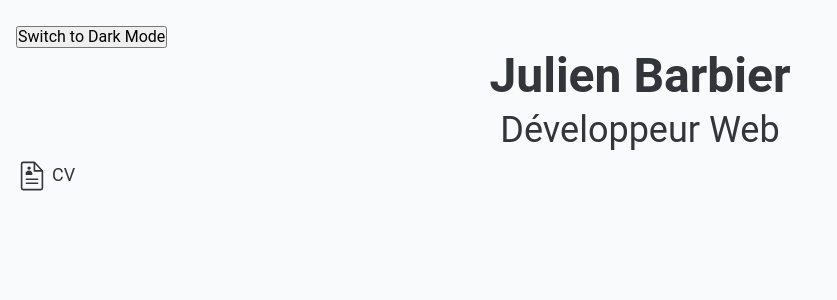
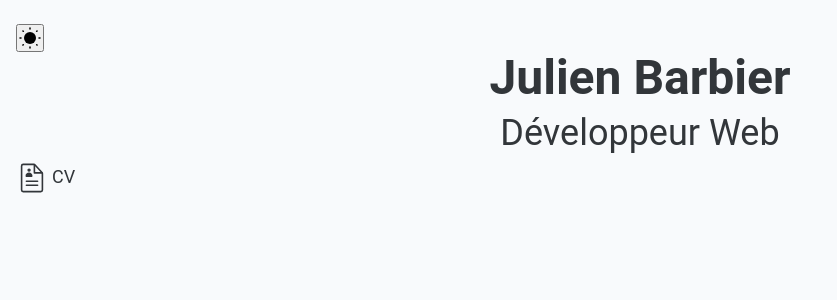
Before and after one commit to Julien-Ba/portfolio, a React (Vite) app in the folder portfolio/: page /#/ in a window 1280 px wide. Shown: the top 300 px of the page, without its empty margins (0-837 px from the left). Built offline with nearby package versions, Linux system fonts and the light colour scheme.

Commit message:
feat(theme): button icon & animation

```diff
--- a/portfolio/src/App.scss
+++ b/portfolio/src/App.scss
@@ -1,6 +1,7 @@
 @use '@/style/reset';
 @use '@/style/breakpoints';
 @use '@/style/colors';
+@use '@/style/animations';
 
 :root {
     background-color: colors.$bg-primary;
--- a/portfolio/src/components/header/Header.tsx
+++ b/portfolio/src/components/header/Header.tsx
@@ -1,10 +1,13 @@
 import './header.scss';
 import { useThemeStore } from '@/store/themeStore';
+import { ThemeIcon } from '@/components/icons';
 
 export default function Header() {
-    const { theme, toggleTheme } = useThemeStore();
+    const { toggleTheme } = useThemeStore();
 
     return (
-        <button onClick={toggleTheme}>Switch to {theme === 'light' ? 'Dark' : 'Light'} Mode</button>
+        <button onClick={toggleTheme}>
+            <ThemeIcon />
+        </button>
     );
 }
--- /dev/null
+++ b/portfolio/src/components/icons/ThemeIcon.tsx
@@ -0,0 +1,112 @@
+import { SVGProps } from 'react';
+import { useThemeStore } from '@/store/themeStore';
+
+const sunCorePath = 'M18 12a6 6 0 1 1-12 0a6 6 0 0 1 12 0';
+const sunRaysPath = [
+    // Top ray
+    'M12 1.25a.75.75 0 0 1 .75.75v1a.75.75 0 0 1-1.5 0V2a.75.75 0 0 1 .75-.75',
+    // Top-right ray
+    'M19.601 4.399a.75.75 0 0 1 0 1.06l-.393.393a.75.75 0 0 1-1.06-1.06l.393-.393a.75.75 0 0 1 1.06 0',
+    // Right ray
+    'M20.25 12a.75.75 0 0 1 .75-.75h1a.75.75 0 0 1 0 1.5h-1a.75.75 0 0 1-.75-.75',
+    // Bottom-right ray
+    'M18.148 18.148a.75.75 0 0 1 1.06 0l.393.393a.75.75 0 1 1-1.06 1.06l-.393-.393a.75.75 0 0 1 0-1.06',
+    // Bottom ray
+    'M12 20.25a.75.75 0 0 1 .75.75v1a.75.75 0 0 1-1.5 0v-1a.75.75 0 0 1 .75-.75',
+    // Bottom-left ray
+    'M5.852 18.148a.75.75 0 0 1 0 1.06l-.393.393a.75.75 0 1 1-1.06-1.06l.392-.393a.75.75 0 0 1 1.061 0',
+    // Left ray
+    'M1.25 12a.75.75 0 0 1 .75-.75h1a.75.75 0 0 1 0 1.5H2a.75.75 0 0 1-.75-.75',
+    // Top-left ray
+    'M4.399 4.399a.75.75 0 0 1 1.06 0l.393.392a.75.75 0 0 1-1.06 1.061l-.393-.393a.75.75 0 0 1 0-1.06',
+];
+const moonPath =
+    'M10.412 4.158A8 8 0 1 0 18.93 16A9 9 0 0 1 10 7c0-.98.131-1.937.412-2.842M2 12C2 6.477 6.477 2 12 2h1.734l-.868 1.5C12.287 4.5 12 5.69 12 7a7 7 0 0 0 8.348 6.87l1.682-.327l-.543 1.626C20.162 19.137 16.417 22 12 22C6.477 22 2 17.523 2 12';
+const starsPath = [
+    // Top star
+    'm15.844 3.344l-1.428.781l1.428.781l.781 1.428l.781-1.428l1.428-.781l-1.428-.781l-.781-1.428z',
+    //Bottom star
+    'M20.5 6.416l.914 1.67l1.67.914l-1.67.914l-.914 1.67l-.914-1.67L17.916 9l1.67-.914z',
+];
+
+interface Props extends SVGProps<SVGSVGElement> {
+    className?: string;
+    width?: number;
+    height?: number;
+}
+
+export default function ThemeIcon({
+    className = 'icon icon-theme',
+    width = 24,
+    height = 24,
+    ...props
+}: Props) {
+    const { theme } = useThemeStore();
+
+    return (
+        <svg
+            className={className}
+            xmlns='http://www.w3.org/2000/svg'
+            width={width}
+            height={height}
+            viewBox='0 0 24 24'
+            {...props}
+        >
+            <g className='icon-theme--light'>
+                <path
+                    fill='currentColor'
+                    d={sunCorePath}
+                    style={{
+                        animationName: `${theme === 'light' ? 'fade-in' : 'fade-out'}`,
+                        animationDuration: '300ms',
+                        animationTimingFunction: 'ease-in',
+                        animationFillMode: 'forwards',
+                    }}
+                ></path>
+                {sunRaysPath.map((sunRayPath, index) => (
+                    <path
+                        key={`themeIconSunRay${index}`}
+                        fill='currentColor'
+                        fillRule='evenodd'
+                        clipRule='evenodd'
+                        d={sunRayPath}
+                        style={{
+                            animationName: `${theme === 'light' ? 'fade-in' : 'fade-out'}`,
+                            animationDuration: `${300 + (index + 1) * 50}ms`,
+                            animationTimingFunction: 'ease-in',
+                            animationFillMode: 'forwards',
+                        }}
+                    ></path>
+                ))}
+            </g>
+
+            <g className='icon-theme--dark'>
+                <path
+                    fill='currentColor'
+                    d={moonPath}
+                    style={{
+                        animationName: `${theme === 'dark' ? 'fade-in' : 'fade-out'}`,
+                        animationDuration: '300ms',
+                        animationTimingFunction: 'ease-in',
+                        animationFillMode: 'forwards',
+                    }}
+                ></path>
+                {starsPath.map((starPath, index) => (
+                    <path
+                        key={`themeIconStar${index}`}
+                        fill='currentColor'
+                        fillRule='evenodd'
+                        clipRule='evenodd'
+                        d={starPath}
+                        style={{
+                            animationName: `${theme === 'dark' ? 'fade-in' : 'fade-out'}`,
+                            animationDuration: `${300 + (index + 1) * 200}ms`,
+                            animationTimingFunction: 'ease-in',
+                            animationFillMode: 'forwards',
+                        }}
+                    ></path>
+                ))}
+            </g>
+        </svg>
+    );
+}
--- a/portfolio/src/components/icons/index.tsx
+++ b/portfolio/src/components/icons/index.tsx
@@ -11,4 +11,5 @@ export { default as ReduxIcon } from './ReduxIcon';
 export { default as ResumeIcon } from './ResumeIcon';
 export { default as SassIcon } from './SassIcon';
 export { default as SwaggerIcon } from './SwaggerIcon';
+export { default as ThemeIcon } from './ThemeIcon';
 export { default as ViteIcon } from './ViteIcon';
--- /dev/null
+++ b/portfolio/src/style/_animations.scss
@@ -0,0 +1,23 @@
+@keyframes fade-in {
+    0% {
+        opacity: 0;
+    }
+    50% {
+        opacity: 0;
+    }
+    100% {
+        opacity: 1;
+    }
+}
+
+@keyframes fade-out {
+    0% {
+        opacity: 1;
+    }
+    50% {
+        opacity: 0;
+    }
+    100% {
+        opacity: 0;
+    }
+}
```
